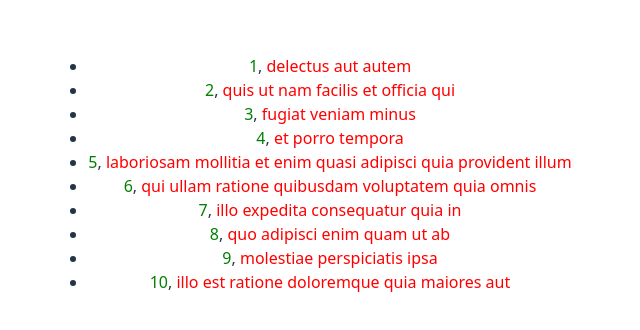
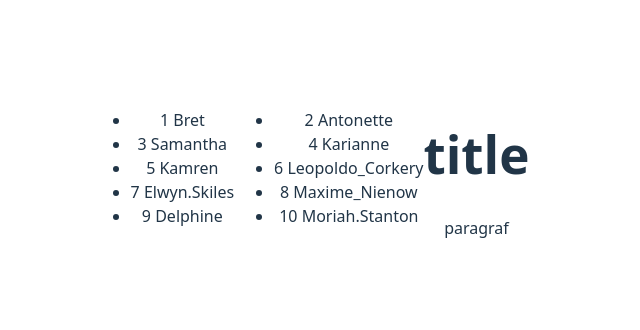
Before and after one commit to petkryn/react-weather-app, a React (Vite) app: page / in a window 1280 px wide. Shown: the part 226-556 px from the top of the page, without its empty margins (330-970 px from the left). Built offline with nearby package versions, Linux system fonts and the light colour scheme.

Commit message:
user-filtering

```diff
--- a/src/App.css
+++ b/src/App.css
@@ -67,3 +67,8 @@ img {
 .red {
   color: red;
 }
+
+.table {
+  display: flex;
+  justify-content: flex-start;
+}
--- a/src/App.tsx
+++ b/src/App.tsx
@@ -1,8 +1,7 @@
-import { useState } from "react";
-import reactLogo from "./assets/react.svg";
-import viteLogo from "/vite.svg";
 import "./App.css";
-import imgSun from "./assets/cloudy.png";
+import ParaGraf from "./components/ListItem";
+
+import ListItem from "./components/ListItem";
 
 function App() {
   const cityName = "Odesa";
@@ -242,96 +241,29 @@ function App() {
     },
   ];
 
-  const todos = [
-    {
-      userId: 1,
-      id: 1,
-      title: "delectus aut autem",
-      completed: false,
-    },
-    {
-      userId: 1,
-      id: 2,
-      title: "quis ut nam facilis et officia qui",
-      completed: false,
-    },
-    {
-      userId: 1,
-      id: 3,
-      title: "fugiat veniam minus",
-      completed: false,
-    },
-    {
-      userId: 1,
-      id: 4,
-      title: "et porro tempora",
-      completed: true,
-    },
-    {
-      userId: 1,
-      id: 5,
-      title: "laboriosam mollitia et enim quasi adipisci quia provident illum",
-      completed: false,
-    },
-    {
-      userId: 1,
-      id: 6,
-      title: "qui ullam ratione quibusdam voluptatem quia omnis",
-      completed: false,
-    },
-    {
-      userId: 1,
-      id: 7,
-      title: "illo expedita consequatur quia in",
-      completed: false,
-    },
-    {
-      userId: 1,
-      id: 8,
-      title: "quo adipisci enim quam ut ab",
-      completed: true,
-    },
-    {
-      userId: 1,
-      id: 9,
-      title: "molestiae perspiciatis ipsa",
-      completed: false,
-    },
-    {
-      userId: 1,
-      id: 10,
-      title: "illo est ratione doloremque quia maiores aut",
-      completed: true,
-    },
-  ];
+  function evenOddNumbers(isEven: boolean) {
+    return users
+      .filter((user) => {
+        // if (isEven) {
+        //   return user.id % 2 === 0;
+        // } else {
+        //   return user.id % 2 === 1;
+        // }
+        return isEven ? user.id % 2 === 0 : user.id % 2 === 1;
+      })
+      .map((user) => (
+        <li>
+          {user.id} {user.username}
+        </li>
+      ));
+  }
 
   return (
-    // <div className="main__card__info">
-    //   <div className="title__info">
-    //     <h1 className="card__city">{cityName}</h1>
-    //     <p className="card__country">{country}</p>
-    //   </div>
-    //   <div className="degree__info">
-    //     <h1>18.8</h1>
-    //     <p>{degree}</p>
-    //   </div>
-    //   <img src={imgSun} alt="" />
-    //   <h2 className="card__weather__info">{weather}</h2>
-    // </div>
-
-    <ul>
-      {/* {users.map((element) => {
-        return <div>{element.username}</div>;
-      })} */}
-
-      {todos.map((element) => {
-        return (
-          <li>
-            <span className="green">{element.id}</span>, <span className="red">{element.title}</span>
-          </li>
-        );
-      })}
-    </ul>
+    <div className="table">
+      <ul>{evenOddNumbers(false)}</ul>
+      <ul>{evenOddNumbers(true)}</ul>
+      <ParaGraf />
+    </div>
   );
 }
 
--- /dev/null
+++ b/src/components/ListItem/index.tsx
@@ -0,0 +1,10 @@
+function ParaGraf() {
+  return (
+    <div>
+      <h1>title</h1>
+      <p>paragraf</p>
+    </div>
+  );
+}
+
+export default ParaGraf;
```
